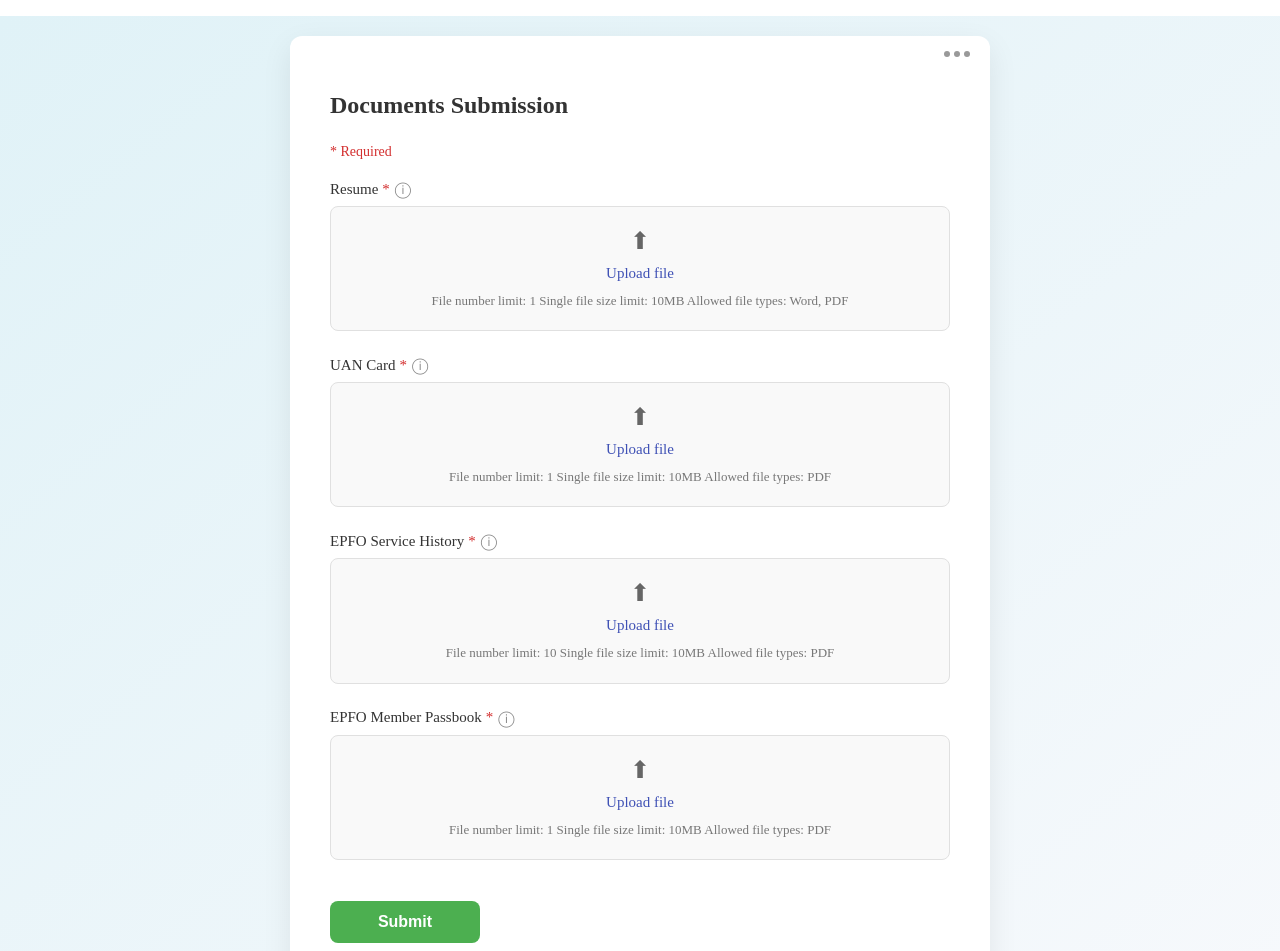
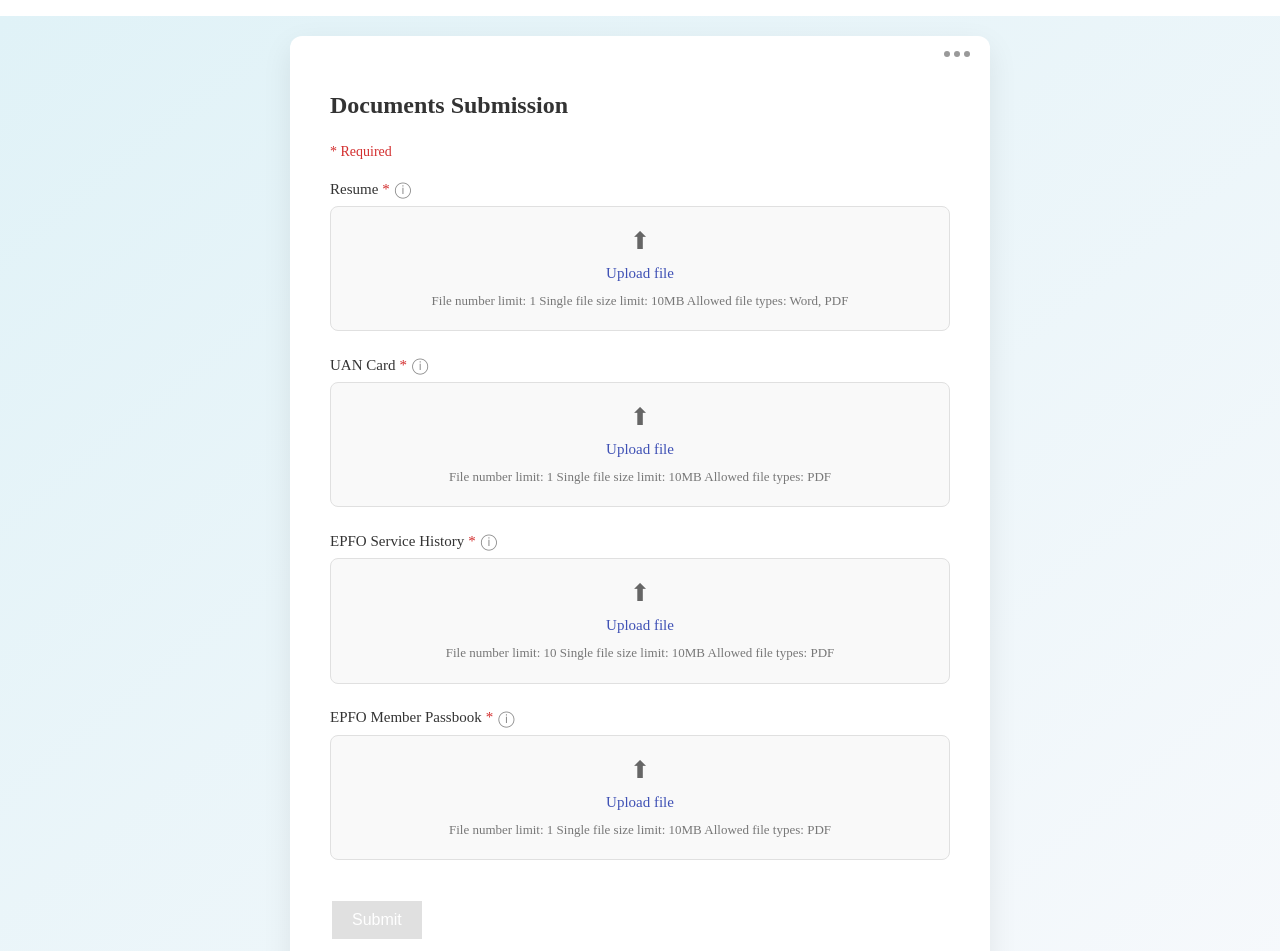
Before and after one commit to axiom-nik/azure-functions, a Next.js app: page /candidate-form in a window 1280 px wide. Shown: the top 951 px of the page. Built offline with nearby package versions, Linux system fonts and the light colour scheme.

Commit message:
Refactor DocumentsSubmissionPage layout and improve submit button styling: Streamlined the rendering logic for the upload completion message and the document submission form. Updated the submit button's appearance and disabled state for better user feedback during document uploads.

```diff
--- a/app/candidate-form/page.tsx
+++ b/app/candidate-form/page.tsx
@@ -172,9 +172,10 @@ export default function DocumentsSubmissionPage() {
 
   const isSubmitEnabled = resumeFile && uanCardFile && epfoServiceHistoryFile && epfoMemberPassbookFile;
 
-  if (uploadComplete) {
   return (
     <div className={formStyles.container}>
+      <ToastContainer />
+      {uploadComplete ? (
         <div className={formStyles.formCard}>
           <div className={formStyles.headerDots}>
             <div className={formStyles.dot}></div>
@@ -188,13 +189,7 @@ export default function DocumentsSubmissionPage() {
           <p className={formStyles.greeting}>You may close this browser window at this time.</p>
           <button className={formStyles.closeButton} onClick={() => window.close()}>Close Window</button>
         </div>
-      </div>
-    );
-  }
-
-  return (
-    <div className={formStyles.container}>
-      <ToastContainer />
+      ) : (
         <div className={formStyles.formCard}>
           <div className={formStyles.headerDots}>
             <div className={formStyles.dot}></div>
@@ -266,6 +261,7 @@ export default function DocumentsSubmissionPage() {
             </p>
           </form>
         </div>
+      )}
     </div>
   );
 }
--- a/app/styles/Form.module.css
+++ b/app/styles/Form.module.css
@@ -126,22 +126,23 @@
   }
 
   .submitButton {
-    width: 150px;
-    padding: 12px 20px;
-    background-color: #4caf50; /* Green submit button */
+    background-color: #007bff;
     color: white;
     border: none;
-    border-radius: 8px;
+    padding: 10px 20px;
+    text-align: center;
+    text-decoration: none;
+    display: inline-block;
     font-size: 16px;
-    font-weight: 600;
+    margin: 4px 2px;
     cursor: pointer;
-    transition: background-color 0.2s ease-in-out, box-shadow 0.2s ease-in-out;
-    margin-top: 20px;
+    transition: background-color 0.3s ease;
   }
 
-  .submitButton:hover {
-    background-color: #43a047;
-    box-shadow: 0 4px 10px rgba(76, 175, 80, 0.3);
+  .submitButton:disabled {
+    background-color: #cccccc;
+    cursor: not-allowed;
+    opacity: 0.6;
   }
 
   /* Tooltip styles */
```
Lines whose indentation alone changed are shown as unchanged.
